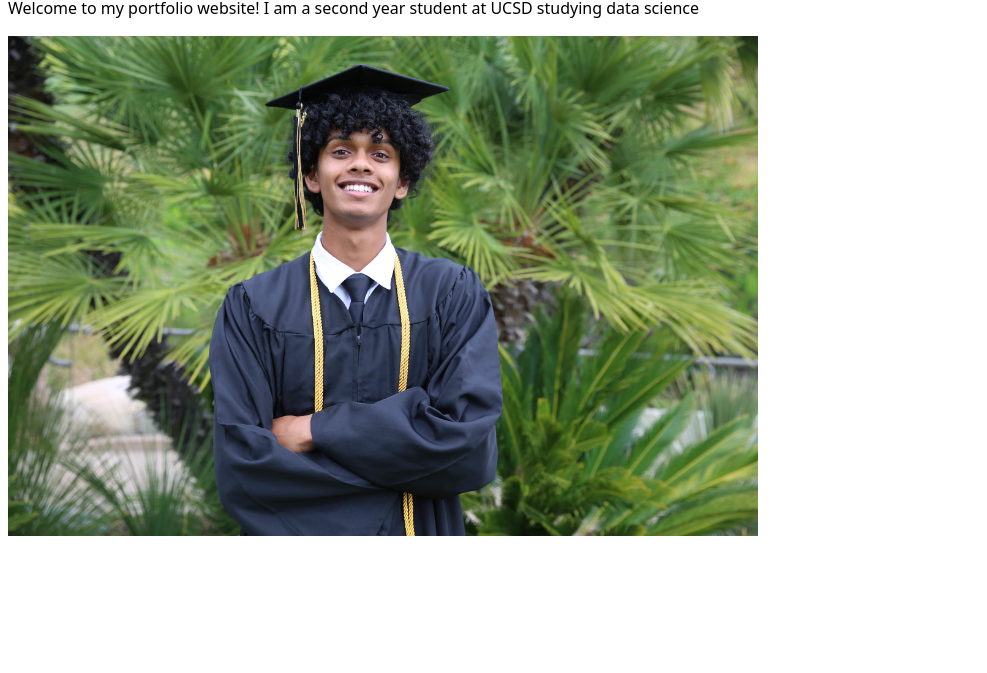
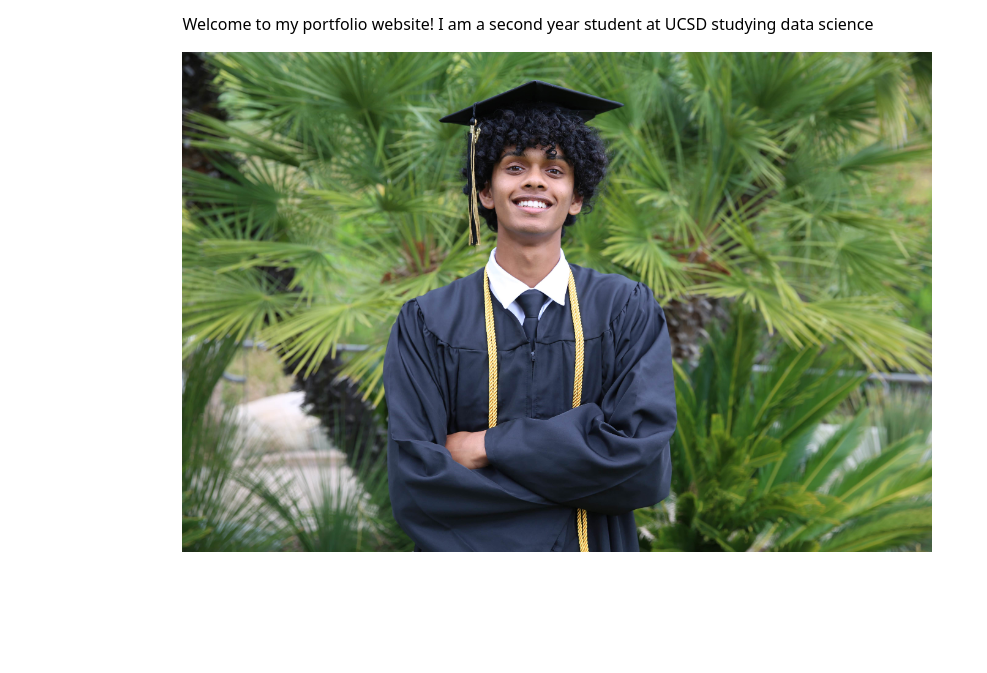
Before and after one commit to achinnam09/portfolio, a plain HTML site: page index.html in a window 1280 px wide. Shown: the part 127-800 px from the top of the page, without its empty margins (0-987 px from the left). Drawn offline with Linux system fonts and the light colour scheme.

Commit message:
add max-width, centered home page, and added padding

```diff
--- a/style.css
+++ b/style.css
@@ -4,4 +4,7 @@ body {
     and use the )S's UI font as the website font
     */
     font: 100%/1.5 system-ui;
+    max-width: 100ch;
+    margin-inline: auto;
+    padding: 1rem;
 }
```
